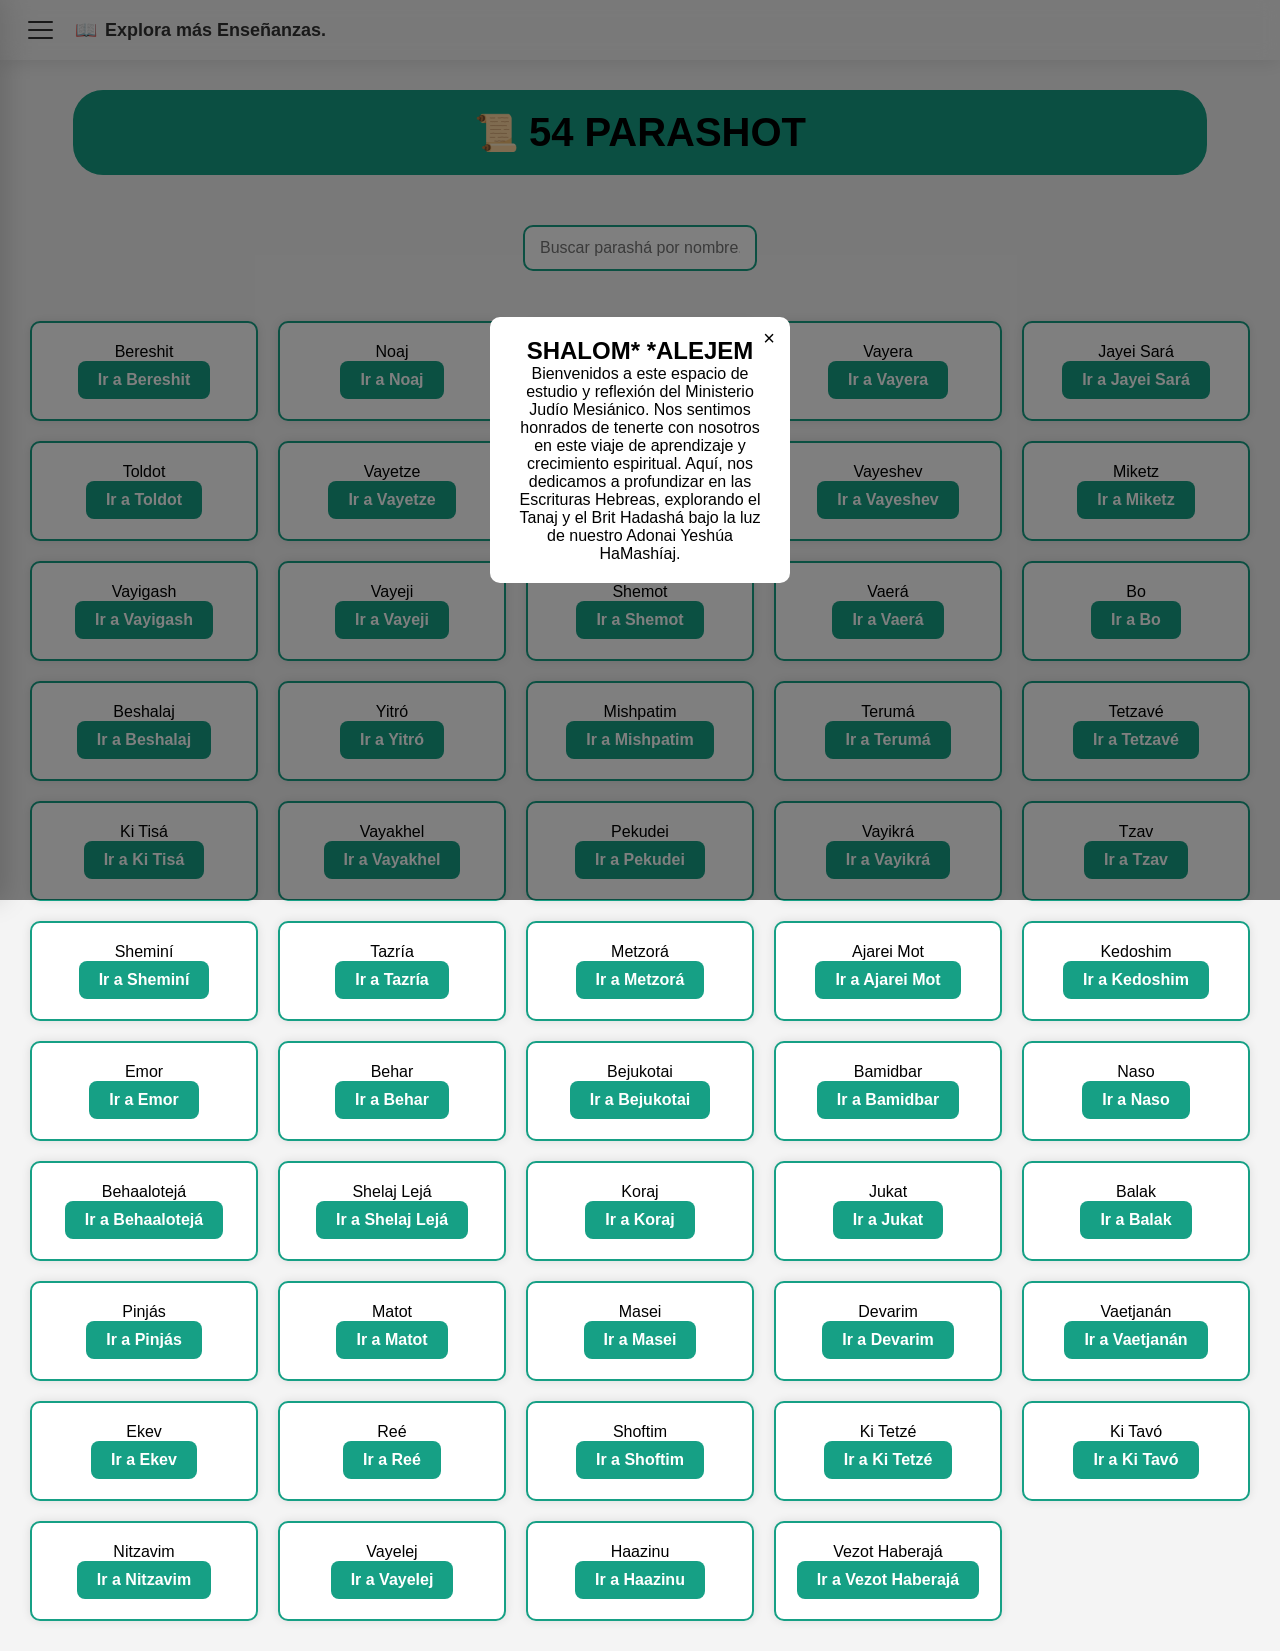
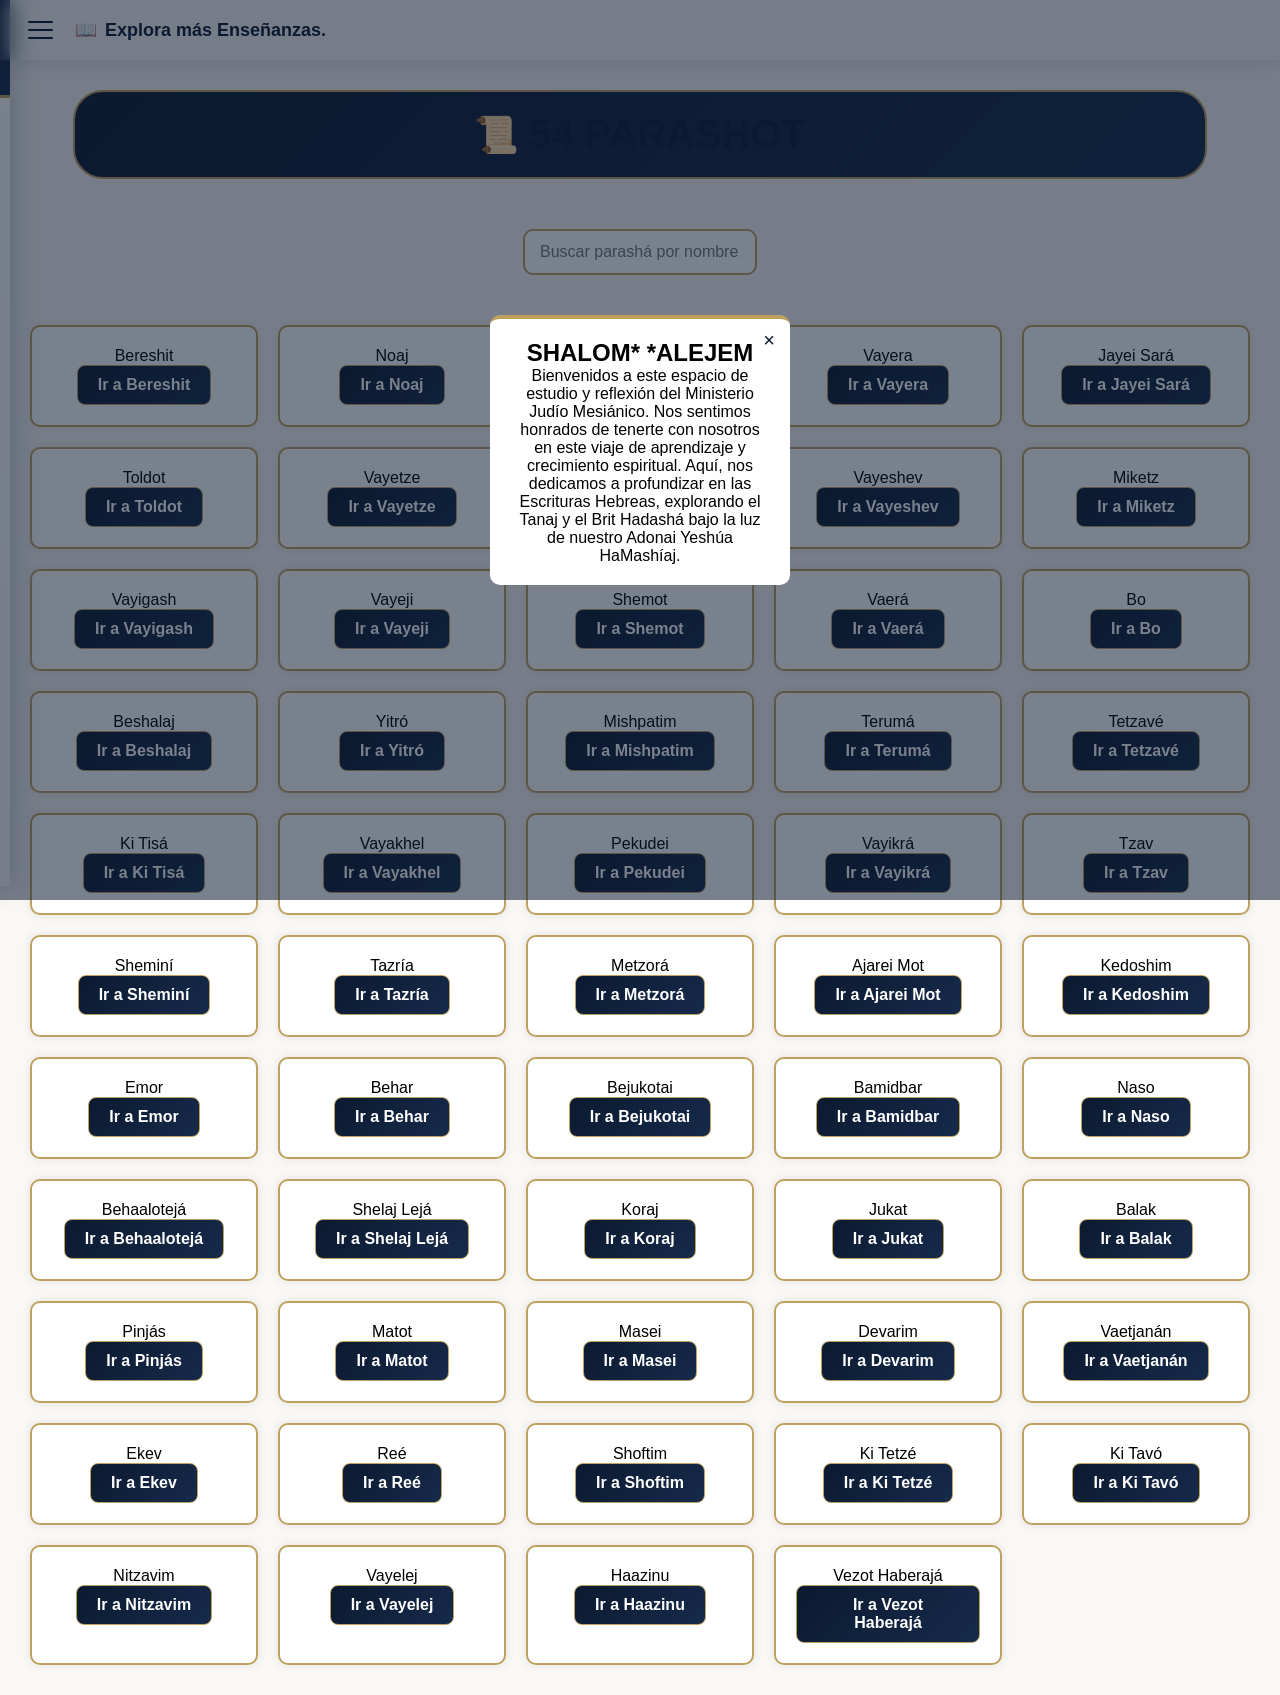

feat: (design): actualiza estilos del sitio y revisa terminología en aliyot de Parashá 45 (Vaetjanán)

--- a/Parashot.css
+++ b/Parashot.css
@@ -11,7 +11,7 @@ body {
     align-items: center;
     justify-content: center;
     min-height: 100vh;
-    background-color: #f4f4f4;
+    background-color: #faf8f5; /* Marfil institucional */
     padding: 10px;
 }
 
@@ -26,7 +26,7 @@ body {
     display: flex;
     align-items: center;
     padding: 0 20px;
-    box-shadow: 0 2px 20px rgba(0, 0, 0, 0.1);
+    box-shadow: 0 2px 20px rgba(11, 26, 48, 0.15);
     z-index: 1000;
 }
 
@@ -48,14 +48,14 @@ body {
 }
 
 .hamburger-btn:hover {
-    background: rgba(102, 126, 234, 0.1);
+    background: rgba(191, 161, 95, 0.15);
     transform: scale(1.05);
 }
 
 .hamburger-line {
     width: 25px;
     height: 3px;
-    background: #333;
+    background: #0b1a30;
     margin: 3px 0;
     transition: all 0.3s ease;
     border-radius: 2px;
@@ -75,7 +75,7 @@ body {
     margin-left: 15px;
     font-size: 18px;
     font-weight: 600;
-    color: #333;
+    color: #0b1a30;
     display: flex;
     align-items: center;
     gap: 8px;
@@ -87,7 +87,7 @@ body {
     left: 0;
     right: 0;
     bottom: 0;
-    background: rgba(0, 0, 0, 0.5);
+    background: rgba(11, 26, 48, 0.55);
     opacity: 0;
     visibility: hidden;
     transition: all 0.3s ease;
@@ -105,8 +105,8 @@ body {
     left: -350px;
     width: 350px;
     height: 100vh;
-    background: linear-gradient(180deg, #ffffff 0%, #f8f9ff 100%);
-    box-shadow: 5px 0 25px rgba(0, 0, 0, 0.15);
+    background: linear-gradient(180deg, #ffffff 0%, #faf8f5 100%);
+    box-shadow: 5px 0 25px rgba(11, 26, 48, 0.2);
     transition: all 0.4s cubic-bezier(0.25, 0.46, 0.45, 0.94);
     z-index: 999;
     overflow-y: auto;
@@ -117,9 +117,10 @@ body {
 
 .sidebar-header {
     padding: 25px 20px;
-    background: linear-gradient(135deg, #667eea 0%, #764ba2 100%);
+    background: linear-gradient(135deg, #0b1a30 0%, #162a4a 100%);
     color: white;
     position: relative;
+    border-bottom: 3px solid #bfa15f;
 }
 
 .sidebar-title {
@@ -134,13 +135,14 @@ body {
     font-size: 14px;
     opacity: 0.9;
     font-weight: 300;
+    color: #d9c596;
 }
 
 .close-btn {
     position: absolute;
     top: 20px;
     right: 20px;
-    background: rgba(255, 255, 255, 0.2);
+    background: rgba(255, 255, 255, 0.15);
     border: none;
     color: white;
     width: 35px;
@@ -154,7 +156,7 @@ body {
     transition: all 0.3s ease;
 }
 .close-btn:hover {
-    background: rgba(255, 255, 255, 0.3);
+    background: rgba(191, 161, 95, 0.4);
     transform: rotate(90deg);
 }
 
@@ -168,7 +170,7 @@ body {
     display: block;
     padding: 18px 25px;
     text-decoration: none;
-    color: #333;
+    color: #1c2430;
     transition: all 0.3s ease;
     border-left: 4px solid transparent;
     position: relative;
@@ -181,17 +183,17 @@ body {
     left: -100%;
     width: 100%;
     height: 100%;
-    background: linear-gradient(90deg, rgba(102, 126, 234, 0.1), rgba(118, 75, 162, 0.1));
+    background: linear-gradient(90deg, rgba(191, 161, 95, 0.15), rgba(11, 26, 48, 0.08));
     transition: all 0.4s ease;
 }
 .menu-item:hover::before {
     left: 0;
 }
 .menu-item:hover {
-    background: rgba(102, 126, 234, 0.05);
-    border-left-color: #667eea;
+    background: rgba(191, 161, 95, 0.08);
+    border-left-color: #bfa15f;
     transform: translateX(5px);
-    color: #667eea;
+    color: #0b1a30;
 }
 .menu-item .icon {
     font-size: 20px;
@@ -229,7 +231,7 @@ body {
 header {
     width: 90%;
     max-width: 1200px;
-    background-color: #16a085;
+    background: linear-gradient(135deg, #0b1a30, #162a4a);
     color: white;
     display: flex;
     justify-content: center;
@@ -239,6 +241,7 @@ header {
     margin-bottom: 20px;
     margin-top: 80px;
     text-align: center;
+    border: 2px solid #bfa15f;
 }
 
 .search-bar {
@@ -249,15 +252,20 @@ header {
 .search-bar input {
     width: 100%;
     padding: 12px 15px;
-    border: 2px solid #16a085;
+    border: 2px solid #bfa15f;
     border-radius: 10px;
     font-size: 16px;
+}
+.search-bar input:focus {
+    outline: none;
+    border-color: #0b1a30;
+    box-shadow: 0 0 0 3px rgba(191, 161, 95, 0.25);
 }
 
 h1 {
     font-family: Arial, sans-serif;
     font-weight: bold;
-    color: black;
+    color: #0b1a30;
     font-size: 2.5rem;
     display: flex;
     align-items: center;
@@ -268,51 +276,54 @@ h1 {
     margin-right: 10px;
 }
 
-/* CONTENEDOR PRINCIPAL - CAMBIO IMPORTANTE AQUÍ */
+/* CONTENEDOR PRINCIPAL */
 .container {
     display: grid;
     grid-template-columns: repeat(5, 1fr); /* 5 columnas fijas en desktop */
     gap: 20px;
     padding: 20px;
     width: 100%;
-    max-width: 1400px; /* Aumentado para acomodar 5 columnas */
+    max-width: 1400px;
     justify-items: center;
     margin: 0 auto; /* Centrar el contenedor */
 }
 
 .box {
-    width: 100%; /* Usar todo el ancho disponible de la columna */
-    max-width: 250px; /* Límite máximo para no verse demasiado ancho */
+    width: 100%;
+    max-width: 250px;
     background-color: #fff;
-    border: 2px solid #16a085;
+    border: 2px solid #bfa15f;
     border-radius: 10px;
     padding: 20px;
     text-align: center;
-    box-shadow: 0 0 10px rgba(0, 0, 0, 0.1);
-    transition: transform 0.2s ease-in-out;
+    box-shadow: 0 0 10px rgba(11, 26, 48, 0.1);
+    transition: transform 0.2s ease-in-out, box-shadow 0.2s ease-in-out;
 }
 
 .box:hover {
     transform: scale(1.03);
+    box-shadow: 0 4px 16px rgba(11, 26, 48, 0.18);
 }
 .parasha-name {
     font-size: 20px;
     font-weight: bold;
-    color: #2c3e50;
+    color: #0b1a30;
     margin-bottom: 15px;
 }
 .btn {
     display: inline-block;
     padding: 10px 20px;
-    background-color: #16a085;
+    background: linear-gradient(135deg, #0b1a30, #162a4a);
     color: white;
     text-decoration: none;
     font-weight: bold;
     border-radius: 8px;
-    transition: background 0.3s;
+    border: 1px solid #bfa15f;
+    transition: background 0.3s, color 0.3s;
 }
 .btn:hover {
-    background-color: #1abc9c;
+    background: #bfa15f;
+    color: #0b1a30;
 }
 
 .modal {
@@ -323,7 +334,7 @@ h1 {
     top: 0;
     width: 100%;
     height: 100%;
-    background-color: rgba(0, 0, 0, 0.5);
+    background-color: rgba(11, 26, 48, 0.55);
     display: flex;
     justify-content: center;
     align-items: center;
@@ -335,6 +346,7 @@ h1 {
     text-align: center;
     width: 300px;
     position: relative;
+    border-top: 4px solid #bfa15f;
 }
 .close {
     position: absolute;
@@ -342,6 +354,7 @@ h1 {
     right: 15px;
     font-size: 20px;
     cursor: pointer;
+    color: #0b1a30;
 }
 
 /* Media Queries */
@@ -360,14 +373,14 @@ h1 {
     }
 }
 
-/* CAMBIO PRINCIPAL: Media query para tablets */
+/* Media query para tablets */
 @media (max-width: 768px) {
     .container {
         grid-template-columns: repeat(2, 1fr);
         gap: 10px;
         padding: 10px;
     }
-    
+
     .box {
         width: 100%;
         margin: 0;
@@ -438,14 +451,14 @@ h1 {
     }
 }
 
-/* CAMBIO PRINCIPAL: Media query para móviles pequeños - FORZAR 2 COLUMNAS */
+/* Media query para móviles pequeños - FORZAR 2 COLUMNAS */
 @media (max-width: 480px) {
     .container {
-        grid-template-columns: repeat(2, 1fr); /* FORZAR EXACTAMENTE 2 COLUMNAS */
+        grid-template-columns: repeat(2, 1fr);
         gap: 8px;
         padding: 8px;
     }
-    
+
     .box {
         width: 100%;
         margin: 0;
@@ -499,21 +512,21 @@ h1 {
 /* Media query adicional para móviles muy pequeños */
 @media (max-width: 320px) {
     .container {
-        grid-template-columns: repeat(2, 1fr); /* MANTENER 2 COLUMNAS SIEMPRE */
+        grid-template-columns: repeat(2, 1fr);
         gap: 6px;
         padding: 6px;
     }
-    
+
     .box {
         padding: 10px;
         font-size: 12px;
     }
-    
+
     .parasha-name {
         font-size: 16px;
         margin-bottom: 10px;
     }
-    
+
     .btn {
         padding: 6px 10px;
         font-size: 12px;
